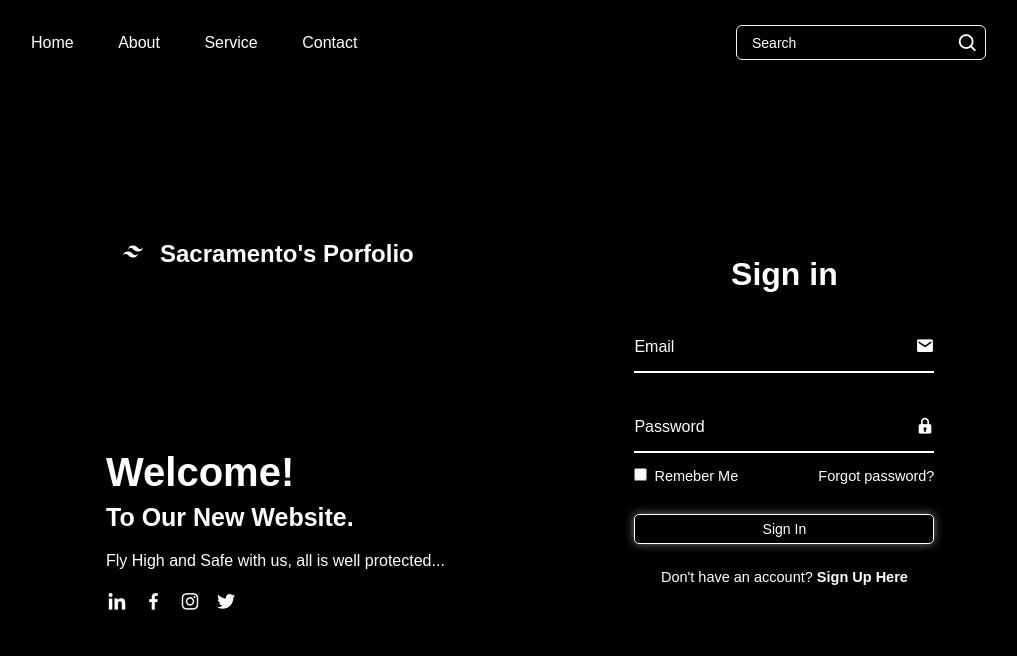
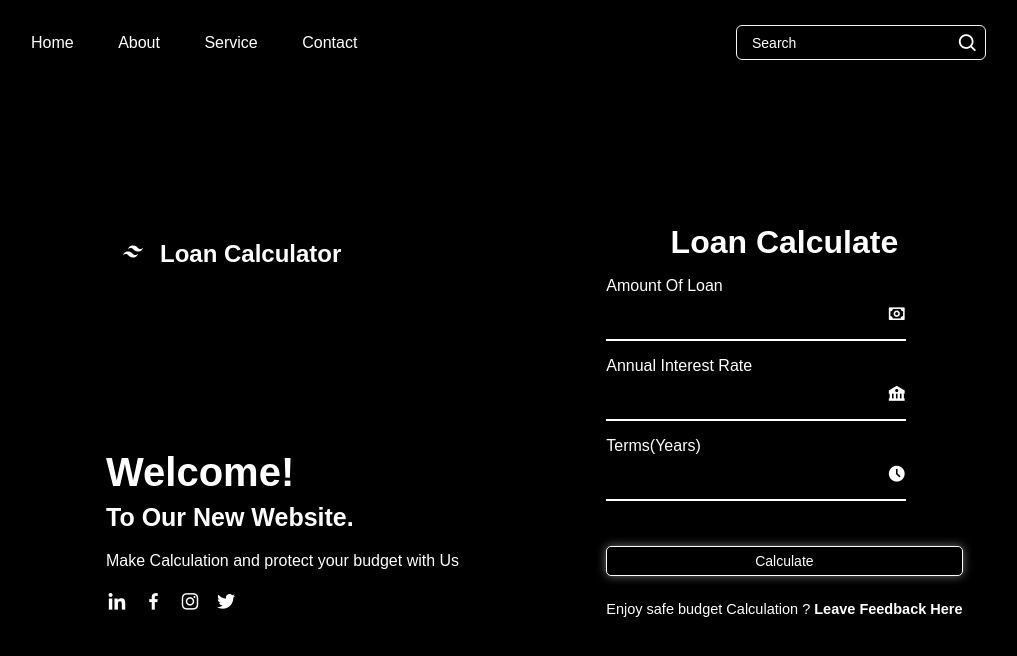
Before and after one commit to SacramentoBaka/Loan-Payment-Calculator, a plain HTML site: page index.html in a window 1280 px wide. Shown: the whole page, without its empty margins (134-1151 px from the left). Drawn offline with nearby package versions, Linux system fonts and the light colour scheme.

Commit message:
design done

```diff
--- a/index.html
+++ b/index.html
@@ -29,15 +29,13 @@
     <div class="background"></div>
     <div class="container">
       <div class="content">
-        <h2 class="logo">
-          <i class="bx bxl-tailwind-css"></i>Sacramento's Porfolio
-        </h2>
+        <h2 class="logo"><i class="bx bxl-tailwind-css"></i>Loan Calculator</h2>
         <div class="text-sci">
           <h2>
             Welcome! <br />
             <span>To Our New Website.</span>
           </h2>
-          <p>Fly High and Safe with us, all is well protected...</p>
+          <p>Make Calculation and protect your budget with Us</p>
           <div class="social-icons">
             <a href="#"><i class="bx bxl-linkedin"></i></a>
             <a href="#"><i class="bx bxl-facebook"></i></a>
@@ -49,27 +47,29 @@
       <div class="logreg-box">
         <div class="form-box login">
           <form action="#">
-            <h2>Sign in</h2>
+            <h2>Loan Calculate</h2>
             <div class="input-box">
-              <span class="icon"><i class="bx bxs-envelope"></i></span>
-              <input type="email" required />
-              <label>Email</label>
+              <span class="icon"><i class="bx bx-money"></i></span>
+              <input type="text" />
+              <label>Amount Of Loan</label>
             </div>
             <div class="input-box">
-              <span class="icon"><i class="bx bxs-lock"></i></span>
-              <input type="password" required />
-              <label>Password</label>
+              <span class="icon"><i class="bx bxs-bank"></i></span>
+              <input type="text" />
+              <label>Annual Interest Rate</label>
             </div>
-            <div class="remember-forgot">
-              <label> <input type="checkbox" /> Remeber Me</label>
-              <a href="#">Forgot password?</a>
+            <div class="input-box">
+              <span class="icon"><i class="bx bxs-time-five"></i></span>
+              <input type="text" />
+              <label>Terms(Years)</label>
             </div>
-            <button type="submit" class="btn">Sign In</button>
+
+            <button type="submit" class="btn">Calculate</button>
 
             <div class="login-register">
               <p>
-                Don't have an account?
-                <a href="#" class="register-link">Sign Up Here</a>
+                Enjoy safe budget Calculation ?
+                <a href="#" class="register-link">Leave Feedback Here</a>
               </p>
             </div>
           </form>
@@ -79,33 +79,19 @@
 
         <div class="form-box register">
           <form action="#">
-            <h2>Sign Up</h2>
+            <h2>Loan Results</h2>
             <div class="input-box">
-              <span class="icon"><i class="bx bxs-user"></i></span>
-              <input type="email" required />
-              <label>Full Name</label>
+              <span class="icon"><i class="bx bx-money"></i></span>
+              <input type="text" />
+              <label>Monthly Payment</label>
             </div>
-            <div class="input-box">
-              <span class="icon"><i class="bx bxs-envelope"></i></span>
-              <input type="email" required />
-              <label>Email</label>
-            </div>
-            <div class="input-box">
-              <span class="icon"><i class="bx bxs-lock"></i></span>
-              <input type="password" required />
-              <label>Password</label>
-            </div>
-            <div class="remember-forgot">
-              <label>
-                <input type="checkbox" /> Agree to terms & conditions</label
-              >
-            </div>
+
             <button type="submit" class="btn">Sign Up</button>
 
             <div class="login-register">
               <p>
-                Already have an account?
-                <a href="#" class="login-link">Sign In Here</a>
+                Back to
+                <a href="#" class="login-link">Loan Calculator</a>
               </p>
             </div>
           </form>
--- a/script.js
+++ b/script.js
@@ -0,0 +1,10 @@
+const logregBox = document.querySelector('.logreg-box');
+const loginLink = document.querySelector('.login-link');
+const registerLink = document.querySelector('.btn');
+
+registerLink.addEventListener('click', () =>{
+    logregBox.classList.add('active');
+});
+loginLink.addEventListener('click', () =>{
+    logregBox.classList.remove('active');
+});
```
